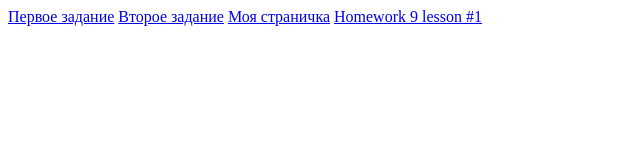
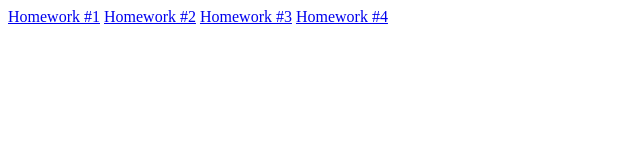
Before and after one commit to busterenko/busterenko.github.io, a plain HTML site: page index.html in a window 1280 px wide. Shown: the whole page, without its empty margins (0-640 px from the left). Drawn offline with Linux system fonts and the light colour scheme.

Commit message:
Update index.html

```diff
--- a/index.html
+++ b/index.html
@@ -12,9 +12,9 @@
 
 </style>
 <body>
-    <a href="task_1.html">Первое задание</a>
-    <a href="task_2.html">Второе задание</a>
-    <a href="my_page.html">Моя страничка</a>
-    <a href="d.html">Homework 9 lesson #1</a>
+    <a href="task_1.html">Homework #1</a>
+    <a href="task_2.html">Homework #2</a>
+    <a href="my_page.html">Homework #3</a>
+    <a href="d.html">Homework #4</a>
 </body>
 </html>
```
